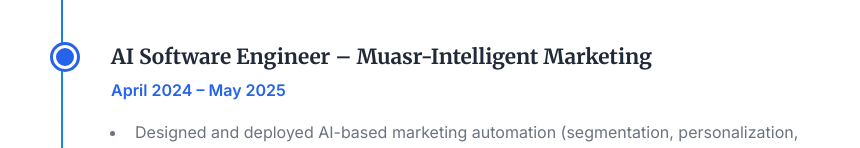
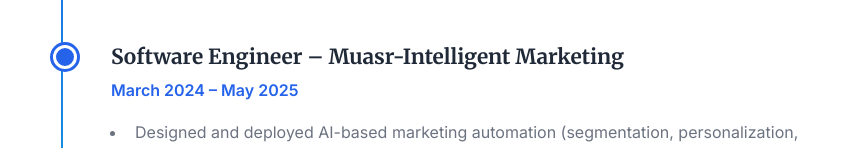
Before and after one commit to umairbabur/umairbabur.github.io, a plain HTML site: page index.html in a window 1280 px wide. Shown: the part 1815-1963 px from the top of the page, without its empty margins (9-869 px from the left). Drawn offline with Linux system fonts and the light colour scheme.

Commit message:
Update profile image and job title in index.html

```diff
--- a/index.html
+++ b/index.html
@@ -35,7 +35,7 @@
 
   <section id="hero">
     <div class="container hero-content">
-      <img src="img.jpg" alt="Rana Umair Babar" class="profile-pic" />
+      <img src="image.jpg" alt="Rana Umair Babar" class="profile-pic" />
       <h1>Rana Umair Babar</h1>
       <p id="typing-text"></p>
       <div class="social-links">
@@ -78,8 +78,8 @@
         </ul>
       </div>
       <div class="timeline-item">
-        <h3>AI Software Engineer – Muasr-Intelligent Marketing</h3>
-        <p><em>April 2024 – May 2025</em></p>
+        <h3>Software Engineer – Muasr-Intelligent Marketing</h3>
+        <p><em>March 2024 – May 2025</em></p>
         <ul>
           <li>Designed and deployed AI-based marketing automation (segmentation, personalization, next-best
  action) that improved campaign conversions and ROI.</li>
```
